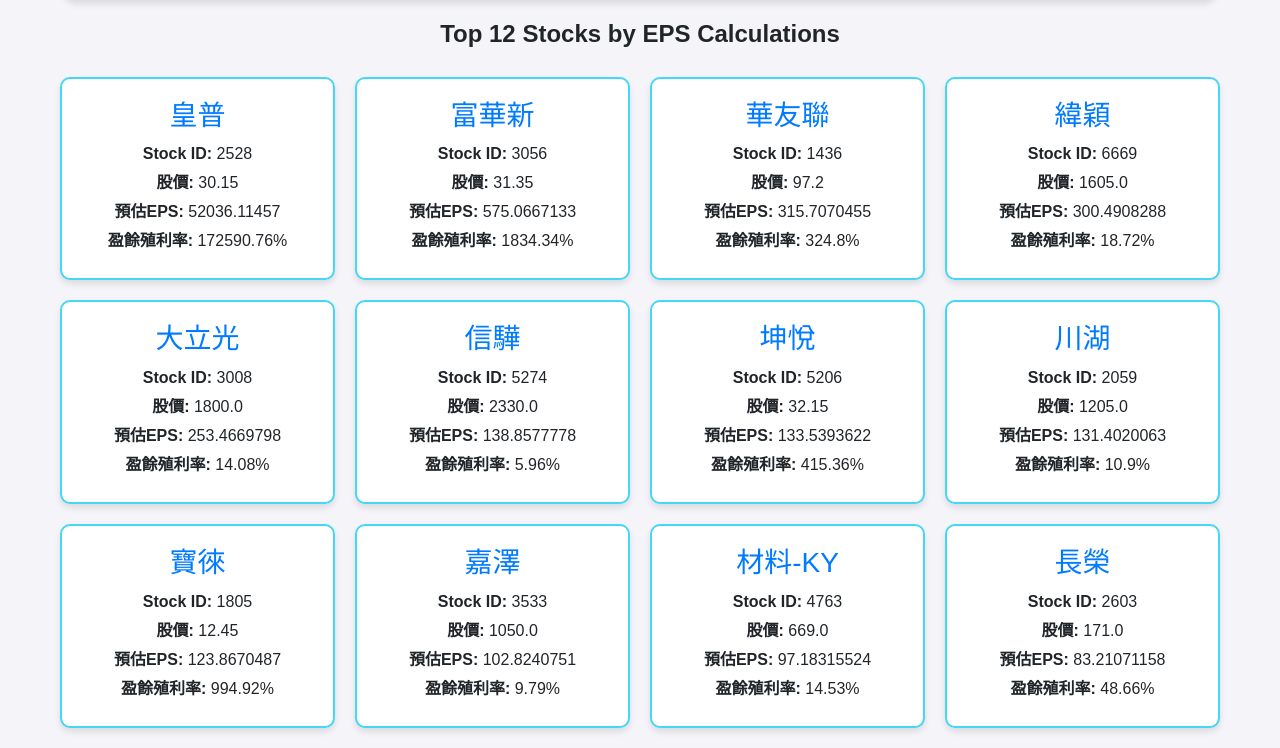
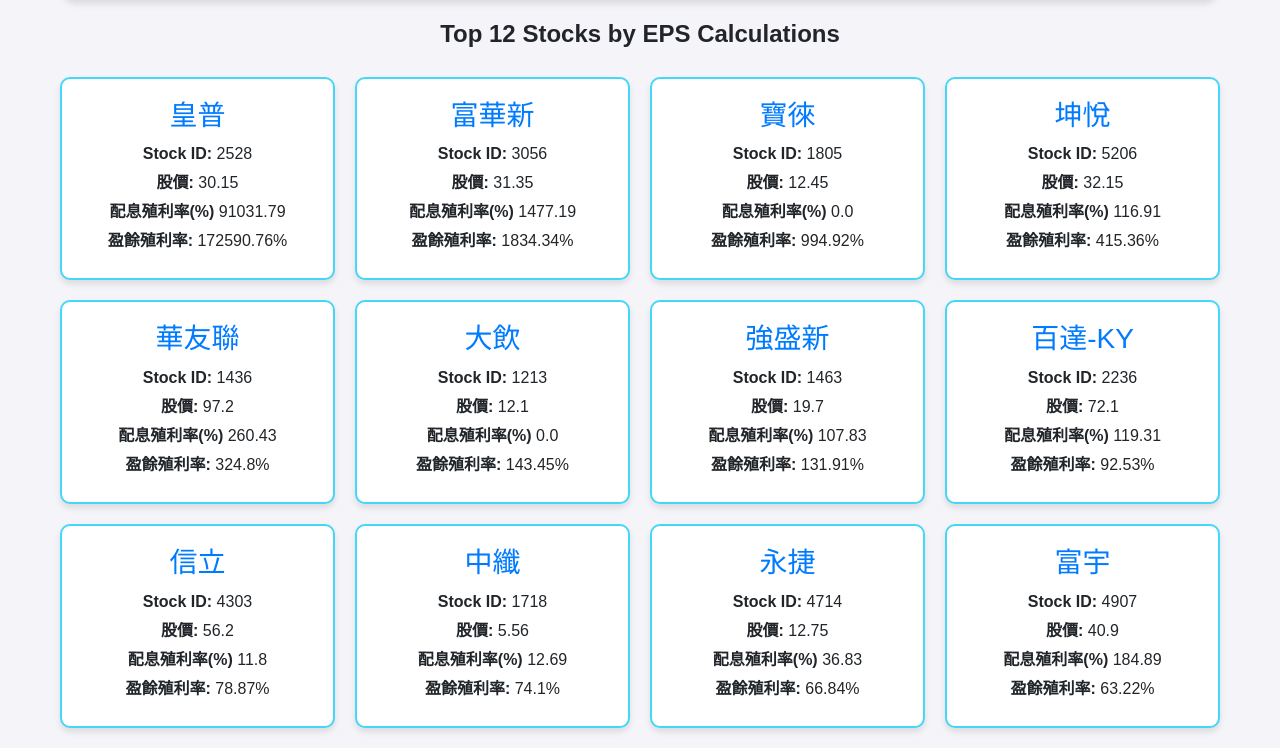
Before and after one commit to Sanchronyx/Stock_Analysis, a Flask app: page /top12 in a window 1280 px wide. Shown: the part 94-842 px from the top of the page. Run offline with Flask 3, Linux system fonts and the light colour scheme.

Commit message:
Work on the individual stock webpage 2025/04/17

```diff
--- a/app.py
+++ b/app.py
@@ -6,7 +6,7 @@ app = Flask(__name__)
 # CALCULATIONS FROM 育成 FOR THE EPS & Profit Margins
 calc_df = pd.read_csv("calculations.csv")
 calc_df['代號'] = calc_df['代號'].astype(str).str.replace('="', '').str.replace('"', '')
-df_selected = calc_df[['名稱', '代號', '股價', '預估EPS', '盈餘殖利率(%)']].copy()
+df_selected = calc_df[['名稱', '代號', '股價', '配息殖利率(%)', '盈餘殖利率(%)']].copy()
 
 # COMPANY INTRODUCTION FILE
 company_info_df = pd.read_csv("company_info.csv")
@@ -19,7 +19,7 @@ df_selected['公司簡介'] = df_selected['公司簡介'].replace(['nan', 'NaN']
 df_selected['公司簡介'] = df_selected['公司簡介'].fillna("No description available.")
 
 # SORT FILES
-df_selected = df_selected.sort_values(by='預估EPS', ascending=False)
+df_selected = df_selected.sort_values(by='盈餘殖利率(%)', ascending=False)
 df_selected.reset_index(drop=True, inplace=True)
 stocks = df_selected.to_dict(orient='records')
 
@@ -54,7 +54,14 @@ def stock_list():
 @app.route('/stock/<stock_id>')
 def stock_detail(stock_id):
     stock_info = next((stock for stock in stocks if stock["代號"] == stock_id), None)
+
+    # if stock_info:
+    #     latest_data = fetch_latest_stock_data(stock_id)
+    #     stock_info.update(latest_data)
+    #     stock_info["image_url"] = f"/static/images/{stock_id}.jpg"
+
     return render_template('stock_detail.html', stock=stock_info)
+
 
 @app.route('/calculator', methods=['GET', 'POST'])
 def calculator():
--- a/templates/stock_list.html
+++ b/templates/stock_list.html
@@ -10,7 +10,7 @@
                         <th onclick="sortTable(1)">Stock ID ⬍</th>
                         <th onclick="sortTable(2)">Stock Name ⬍</th>
                         <th onclick="sortTable(4)">股價 ⬍</th>
-                        <th onclick="sortTable(5)">預估EPS ⬍</th>
+                        <th onclick="sortTable(5)">配息殖利率(%) ⬍</th>
                         <th onclick="sortTable(6)">盈餘殖利率 (%) ⬍</th>
                     </tr>
                 </thead>
@@ -21,7 +21,7 @@
                         <td>{{ stock['代號'] }}</td>
                         <td>{{ stock['名稱'] }}</td>
                         <td>{{ stock['股價'] }}</td>
-                        <td>{{ stock['預估EPS'] }}</td>
+                        <td>{{ stock['配息殖利率(%)'] }}</td>
                         <td>{{ stock['盈餘殖利率(%)'] }}%</td>
                     </tr>
                     {% endfor %}
--- a/templates/top12.html
+++ b/templates/top12.html
@@ -9,7 +9,7 @@
                 <h3>{{ stock['名稱'] }}</h3>
                 <p><strong>Stock ID:</strong> {{ stock['代號'] }}</p>
                 <p><strong>股價:</strong> {{ stock['股價'] }}</p>
-                <p><strong>預估EPS:</strong> {{ stock['預估EPS'] }}</p>
+                <p><strong>配息殖利率(%)</strong> {{ stock['配息殖利率(%)'] }}</p>
                 <p><strong>盈餘殖利率:</strong> {{ stock['盈餘殖利率(%)'] }}%</p>
             </div>
         </a>
```
Also changed, not shown: templates/stock_detail.html (+9 -4 lines).
